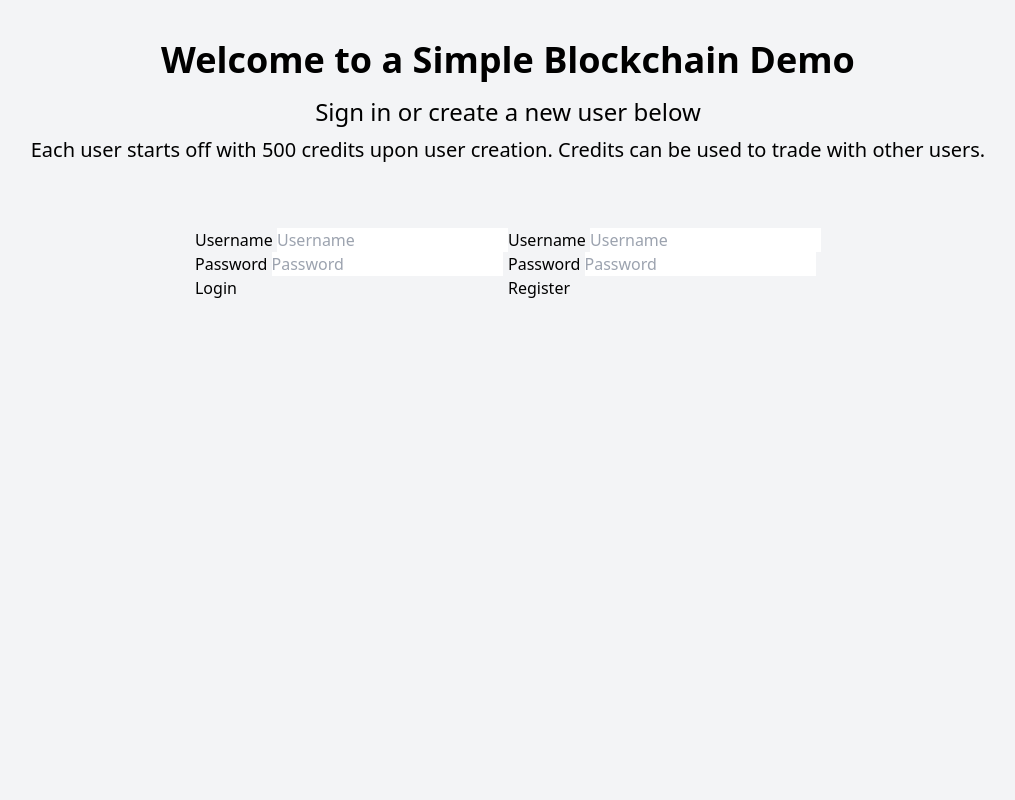
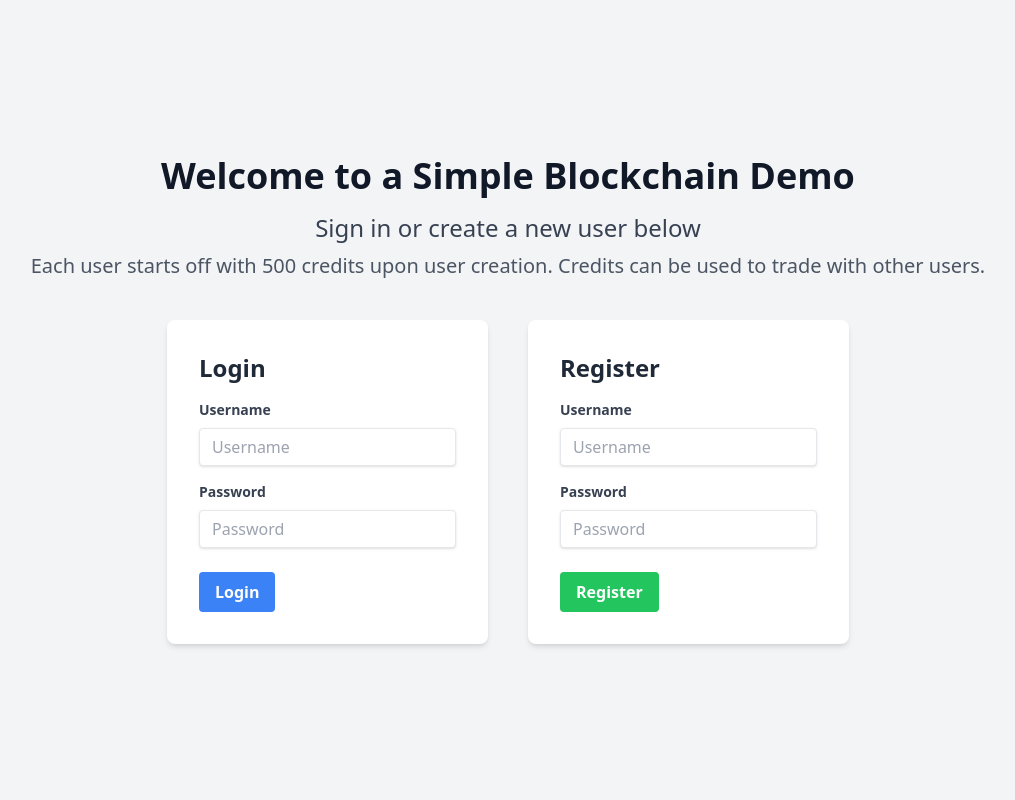
Before and after one commit to Fadibagh/Basic-Blockchain, a Flask app: page /signinOrRegister in a window 1280 px wide. Shown: the whole page, without its empty margins (132-1147 px from the left). Run offline with Flask 3, Linux system fonts and the light colour scheme.

Commit message:
Minor css and bug fixes

```diff
--- a/app.py
+++ b/app.py
@@ -40,12 +40,6 @@ class RegisterForm(FlaskForm):
 
     submit = SubmitField('Register')
 
-    def validate_username(self, username):
-        existing_user_username = User.query.filter_by(
-            username=username.data).first()
-        if existing_user_username:
-            raise ValidationError(
-                'That username already exists. Please choose a different one.')
 
 class LoginForm(FlaskForm):
     username = StringField(validators=[
@@ -66,30 +60,35 @@ def home():
      return redirect('signinOrRegister')
 
 
-@app.route('/signinOrRegister', methods=['POST', "GET"])
+@app.route('/signinOrRegister', methods=['POST', 'GET'])
 def signupOrRegister():
+    formLogin = LoginForm()
+    formRegister = RegisterForm()
 
-     formLogin = LoginForm()
-     formRegister = RegisterForm()
+    if formLogin.validate_on_submit() and 'submit' in request.form and request.form['submit'] == 'login':
+        user = User.query.filter_by(username=formLogin.username.data.lower().strip()).first()
+        if user:
+            if bcrypt.check_password_hash(user.password, formLogin.password.data.strip()):
+                login_user(user)
+                return redirect(url_for('homepage'))
+            else:
+                return render_template('loginPage.html', formLogin=formLogin, formRegister=formRegister, invalid=True, msg="Incorrect Password.")
+        else:
+            return render_template('loginPage.html', formLogin=formLogin, formRegister=formRegister, invalid=True, msg="User Not Found.")
 
+    if formRegister.validate_on_submit() and 'submit' in request.form and request.form['submit'] == 'register':
+        existing_user = User.query.filter_by(username=formRegister.username.data.lower().strip()).first()
+        if existing_user:
+            return render_template('loginPage.html', formLogin=formLogin, formRegister=formRegister, invalid=True, msg="Account with that username already exists.")
 
-     if formLogin.validate_on_submit() and 'submit' in request.form and request.form['submit'] == 'Login':
-          user = User.query.filter_by(username=formLogin.username.data.lower()).first()
-          if user:
-               if bcrypt.check_password_hash(user.password, formLogin.password.data):
-                    login_user(user)
-                    return redirect(url_for('homepage'))
+        hashed_password = bcrypt.generate_password_hash(formRegister.password.data.strip()).decode('utf-8')
+        new_user = User(username=formRegister.username.data.lower().strip(), password=hashed_password)
+        db.session.add(new_user)
+        db.session.commit()
+        login_user(new_user)
+        return redirect(url_for('homepage'))
 
-
-     if formRegister.validate_on_submit() and 'submit' in request.form and request.form['submit'] == 'Register':
-          hashed_password = bcrypt.generate_password_hash(formRegister.password.data)
-          new_user = User(username=formRegister.username.data.lower(), password=hashed_password)
-          db.session.add(new_user)
-          db.session.commit()
-          login_user(new_user)
-          return redirect(url_for('homepage'))
-
-     return render_template('loginPage.html', formLogin=formLogin, formRegister=formRegister)
+    return render_template('loginPage.html', formLogin=formLogin, formRegister=formRegister)
 
 @app.route('/logout', methods=['GET', 'POST'])
 @login_required
--- a/static/output.css
+++ b/static/output.css
@@ -618,6 +618,11 @@ video {
   margin-bottom: 2rem;
 }
 
+.mx-10 {
+  margin-left: 2.5rem;
+  margin-right: 2.5rem;
+}
+
 .mb-2 {
   margin-bottom: 0.5rem;
 }
@@ -658,6 +663,14 @@ video {
   margin-top: 2rem;
 }
 
+.ml-20 {
+  margin-left: 5rem;
+}
+
+.ml-11 {
+  margin-left: 2.75rem;
+}
+
 .block {
   display: block;
 }
@@ -670,12 +683,36 @@ video {
   display: flex;
 }
 
+.grid {
+  display: grid;
+}
+
 .min-h-screen {
   min-height: 100vh;
 }
 
 .w-full {
   width: 100%;
+}
+
+.w-9 {
+  width: 2.25rem;
+}
+
+.w-1\/2 {
+  width: 50%;
+}
+
+.w-10 {
+  width: 2.5rem;
+}
+
+.w-20 {
+  width: 5rem;
+}
+
+.max-w-sm {
+  max-width: 24rem;
 }
 
 .cursor-pointer {
@@ -720,6 +757,12 @@ video {
   --tw-space-y-reverse: 0;
   margin-top: calc(0.75rem * calc(1 - var(--tw-space-y-reverse)));
   margin-bottom: calc(0.75rem * var(--tw-space-y-reverse));
+}
+
+.space-y-6 > :not([hidden]) ~ :not([hidden]) {
+  --tw-space-y-reverse: 0;
+  margin-top: calc(1.5rem * calc(1 - var(--tw-space-y-reverse)));
+  margin-bottom: calc(1.5rem * var(--tw-space-y-reverse));
 }
 
 .rounded {
@@ -820,8 +863,17 @@ video {
   padding-bottom: 0.5rem;
 }
 
+.py-10 {
+  padding-top: 2.5rem;
+  padding-bottom: 2.5rem;
+}
+
 .text-center {
   text-align: center;
+}
+
+.align-middle {
+  vertical-align: middle;
 }
 
 .font-sans {
@@ -983,7 +1035,47 @@ video {
   background-color: rgb(209 213 219 / var(--tw-bg-opacity));
 }
 
+.hover\:bg-gray-600:hover {
+  --tw-bg-opacity: 1;
+  background-color: rgb(75 85 99 / var(--tw-bg-opacity));
+}
+
+.hover\:bg-gray-800:hover {
+  --tw-bg-opacity: 1;
+  background-color: rgb(31 41 55 / var(--tw-bg-opacity));
+}
+
 .focus\:outline-none:focus {
   outline: 2px solid transparent;
   outline-offset: 2px;
 }
+
+@media (min-width: 768px) {
+  .md\:w-1\/2 {
+    width: 50%;
+  }
+
+  .md\:w-1\/4 {
+    width: 25%;
+  }
+
+  .md\:w-1\/3 {
+    width: 33.333333%;
+  }
+
+  .md\:flex-row {
+    flex-direction: row;
+  }
+
+  .md\:space-x-10 > :not([hidden]) ~ :not([hidden]) {
+    --tw-space-x-reverse: 0;
+    margin-right: calc(2.5rem * var(--tw-space-x-reverse));
+    margin-left: calc(2.5rem * calc(1 - var(--tw-space-x-reverse)));
+  }
+
+  .md\:space-y-0 > :not([hidden]) ~ :not([hidden]) {
+    --tw-space-y-reverse: 0;
+    margin-top: calc(0px * calc(1 - var(--tw-space-y-reverse)));
+    margin-bottom: calc(0px * var(--tw-space-y-reverse));
+  }
+}
--- a/templates/homePage.html
+++ b/templates/homePage.html
@@ -16,7 +16,7 @@
             <a href="/make/transaction?" class="text-lg bg-green-500 hover:bg-green-700 text-white transition duration-300 ease-in-out border p-5 ml-4">Make Transaction</a>
         </div>
         <p class="mt-10 text-sm">The page automatically refreshes every 4 seconds to update your balance.</p><br>
-        <a href="{{ url_for('logout') }}">Logout</a>
+        <a href="{{ url_for('logout') }}" class="cursor-pointer bg-gray-800 hover:bg-gray-800 text-white font-bold py-2 px-4 rounded focus:outline-none focus:shadow-outline">Logout</a>
     </div>
 </body>
 </html>
--- a/templates/loginPage.html
+++ b/templates/loginPage.html
@@ -1,36 +1,71 @@
 <!DOCTYPE html>
-<html>
+<html lang="en">
 <head>
+    <meta charset="UTF-8">
+    <meta name="viewport" content="width=device-width, initial-scale=1.0">
     <title>Blockchain Demo</title>
     <link href="../static/output.css" rel="stylesheet">
-
 </head>
 <body class="bg-gray-100">
-
-    <div class="flex flex-col items-center justify-center mt-10 bg-gray-100">
-        <h1 class="text-4xl font-bold text-center mb-4">Welcome to a Simple Blockchain Demo</h1>
-        <h2 class="text-2xl text-center mb-2">Sign in or create a new user below</h2>
-        <h2 class="text-xl text-center">Each user starts off with 500 credits upon user creation. Credits can be used to trade with other users.</h2>
+    <div class="container mx-auto py-10 min-h-screen flex flex-col justify-center items-center">
+        <div class="text-center">
+            <h1 class="text-4xl font-bold text-gray-900 mb-4">Welcome to a Simple Blockchain Demo</h1>
+            <h2 class="text-2xl text-gray-700 mb-2">Sign in or create a new user below</h2>
+            <h3 class="text-xl text-gray-600">Each user starts off with 500 credits upon user creation. Credits can be used to trade with other users.</h3>
         </div>
 
+        <div class="mt-10 flex flex-col md:flex-row justify-center items-center space-y-6 md:space-y-0 md:space-x-10">
 
-    <div class="flex flex-row items-center justify-center mt-10">
-      <form method="POST" action="{{ url_for('signupOrRegister') }}">
-        {{ formLogin.hidden_tag() }}<br>
-        {{ formLogin.username.label }} {{ formLogin.username(size=20) }}<br>
-        {{ formLogin.password.label }} {{ formLogin.password(size=20) }}<br>
-        <button type="submit" name="submit" value="Login">Login</button>
+          <form method="POST" action="{{ url_for('signupOrRegister') }}" class="bg-white p-8 rounded-lg shadow-md w-full max-w-sm">
+                <h2 class="text-2xl font-bold text-gray-800 mb-4">Login</h2>
+                {{ formLogin.hidden_tag() }}
+                <div class="mb-4">
+                    <label class="block text-gray-700 text-sm font-bold mb-2" for="login-username">
+                        {{ formLogin.username.label }}
+                    </label>
+                    {{ formLogin.username(class = 'shadow appearance-none border rounded w-full py-2 px-3 text-gray-700 leading-tight focus:outline-none focus:shadow-outline', id='login-username') }}
+                </div>
+                <div class="mb-6">
+                    <label class="block text-gray-700 text-sm font-bold mb-2" for="login-password">
+                        {{ formLogin.password.label }}
+                    </label>
+                    {{ formLogin.password(class = 'shadow appearance-none border rounded w-full py-2 px-3 text-gray-700 leading-tight focus:outline-none focus:shadow-outline', id='login-password') }}
+                </div>
+                <div class="flex items-center justify-between">
+                    <button type="submit" name="submit" value="login" class="bg-blue-500 hover:bg-blue-700 text-white font-bold py-2 px-4 rounded focus:outline-none focus:shadow-outline">
+                        Login
+                    </button>
+                </div>
             </form>
 
-    <!-- Register Form -->
-    <form method="POST" action="{{ url_for('signupOrRegister') }}">
-        {{ formRegister.hidden_tag() }}<br>
-        {{ formRegister.username.label }} {{ formRegister.username(size=20) }}<br>
-        {{ formRegister.password.label }} {{ formRegister.password(size=20) }}<br>
-        <button type="submit" name="submit" value="Register">Register</button>
+            <form method="POST" action="{{ url_for('signupOrRegister') }}" class="bg-white p-8 rounded-lg shadow-md w-full max-w-sm">
+                <h2 class="text-2xl font-bold text-gray-800 mb-4">Register</h2>
+                {{ formRegister.hidden_tag() }}
+                <div class="mb-4">
+                    <label class="block text-gray-700 text-sm font-bold mb-2" for="register-username">
+                        {{ formRegister.username.label }}
+                    </label>
+                    {{ formRegister.username(class = 'shadow appearance-none border rounded w-full py-2 px-3 text-gray-700 leading-tight focus:outline-none focus:shadow-outline', id='register-username') }}
+                </div>
+                <div class="mb-6">
+                    <label class="block text-gray-700 text-sm font-bold mb-2" for="register-password">
+                        {{ formRegister.password.label }}
+                    </label>
+                    {{ formRegister.password(class = 'shadow appearance-none border rounded w-full py-2 px-3 text-gray-700 leading-tight focus:outline-none focus:shadow-outline', id='register-password') }}
+                </div>
+                <div class="flex items-center justify-between">
+                    <button type="submit" name="submit" value="register" class="bg-green-500 hover:bg-green-700 text-white font-bold py-2 px-4 rounded focus:outline-none focus:shadow-outline">
+                        Register
+                    </button>
+                </div>
             </form>
-
         </div>
 
+        {% if invalid %}
+          <div class="justify-center items-center container text-center md:w-1/3 mt-4 p-4 bg-red-100 border border-red-400 text-red-700">
+            <p>{{ msg }}</p>
+          </div>
+        {% endif %}
+    </div>
 </body>
 </html>
--- a/templates/make_transaction.html
+++ b/templates/make_transaction.html
@@ -27,7 +27,7 @@
                 <form action="/homepage?name={{ name }}" method="post">
                     <input type="submit" class="cursor-pointer bg-gray-300 hover:bg-gray-400 text-gray-800 font-bold py-2 px-4 rounded focus:outline-none focus:shadow-outline" value="Home Page">
                 </form>
-                <a href="{{ url_for('logout') }}" class="cursor-pointer bg-gray-800 hover:bg-gray-300 text-white font-bold py-2 px-4 rounded focus:outline-none focus:shadow-outline">Logout</a>
+                <a href="{{ url_for('logout') }}" class="cursor-pointer bg-gray-800 hover:bg-gray-800 text-white font-bold py-2 px-4 rounded focus:outline-none focus:shadow-outline">Logout</a>
             </div>
 
 
```
Also changed, not shown: instance/userStorage.db. Lines whose indentation alone changed are shown as unchanged.
